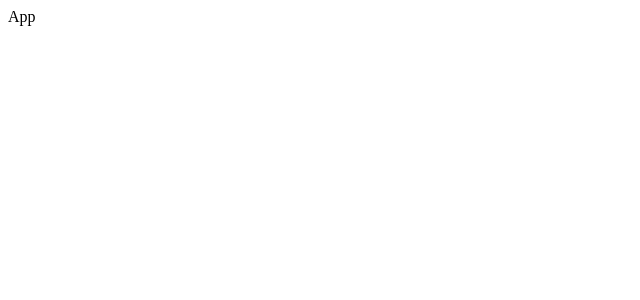
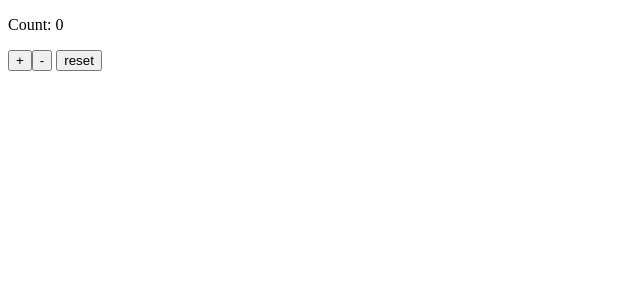
Before and after one commit to Sergei29/frontend-masters-state-management, a React (Create React App) app: page / in a window 1280 px wide. Shown: the top 300 px of the page, without its empty margins (0-640 px from the left). Built offline with nearby package versions, Linux system fonts and the light colour scheme.

Commit message:
class component state

```diff
--- a/src/App.tsx
+++ b/src/App.tsx
@@ -1,7 +1,13 @@
 import React from "react";
+//components:
+import CounterClassComponent from "./components/CounterClassComponent";
 
 function App() {
-  return <div className="App">App</div>;
+  return (
+    <div className="App">
+      <CounterClassComponent max={15} step={5} />
+    </div>
+  );
 }
 
 export default App;
--- /dev/null
+++ b/src/components/CounterClassComponent/CounterClassComponent.tsx
@@ -0,0 +1,68 @@
+import React, { Component } from "react";
+
+const getStateFromLocalStorage = () => {
+  let state = localStorage.getItem("counterState");
+  if (!state) return { count: 0 };
+  return JSON.parse(state);
+};
+
+type Props = {
+  max: number;
+  step: number;
+};
+
+type State = {
+  count: number;
+};
+
+export class CounterClassComponent extends Component<Props, State> {
+  constructor(props: Props) {
+    super(props);
+    this.state = getStateFromLocalStorage();
+  }
+
+  componentDidMount() {
+    this.updateDocTitle();
+  }
+  componentDidUpdate() {
+    localStorage.setItem("counterState", JSON.stringify(this.state));
+    this.updateDocTitle();
+  }
+
+  increment = () => {
+    this.setState(
+      (prevState, props) => {
+        if (prevState.count >= props.max) return;
+        return { count: prevState.count + props.step };
+      },
+      () => console.log(`Count: ${this.state.count}`)
+    );
+  };
+  decrement = () =>
+    this.setState((prevState, props) => {
+      if (prevState.count === 0) return;
+      return { count: prevState.count - props.step };
+    });
+
+  reset = () => this.setState(() => ({ count: 0 }));
+  updateDocTitle = () => {
+    document.title = `Count:${this.state.count}`;
+  };
+
+  render() {
+    const { count } = this.state;
+
+    return (
+      <div>
+        <p>Count: {count}</p>
+        <div>
+          <button onClick={this.increment}>+</button>
+          <button onClick={this.decrement}>-</button>{" "}
+          <button onClick={this.reset}>reset</button>
+        </div>
+      </div>
+    );
+  }
+}
+
+export default CounterClassComponent;
--- /dev/null
+++ b/src/components/CounterClassComponent/index.ts
@@ -0,0 +1 @@
+export { default } from "./CounterClassComponent";
```
Also changed, not shown: 1 other file (tests, documents, lock files or other folders).
